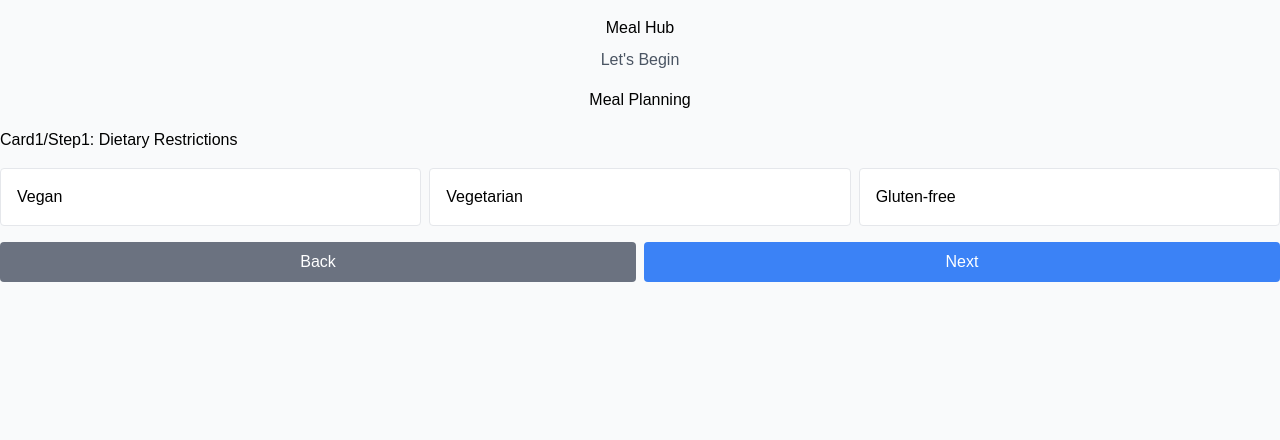
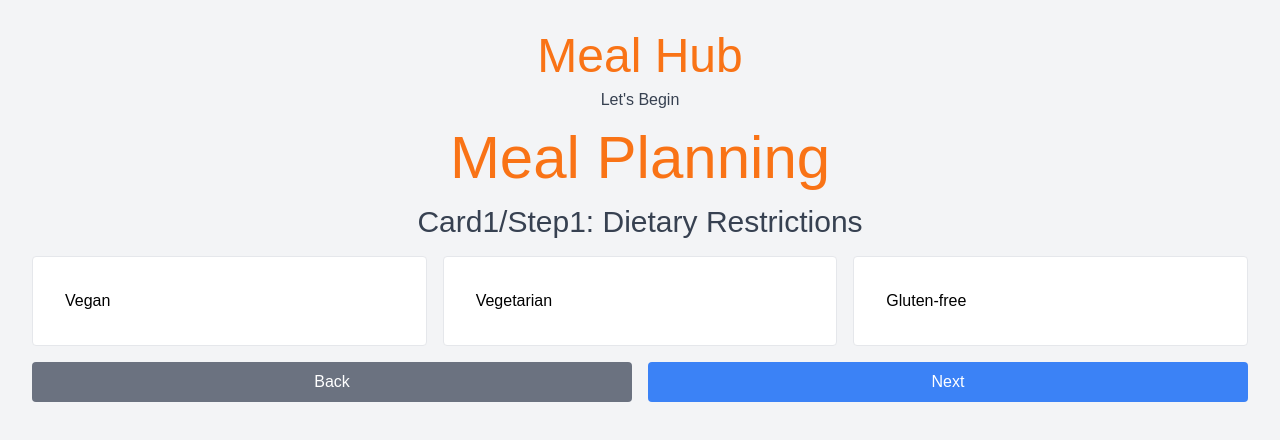
Before and after one commit to AngelaVilladiego/MealHub, a React (Vite) app in the folder mealhub-ui/: page /dietraryRestrictions in a window 1280 px wide. Shown: the top 440 px of the page. Built offline with nearby package versions, Linux system fonts and the light colour scheme; a web font is replaced by a local one.

Commit message:
Made changes on Dietary Restrictions

```diff
--- a/mealhub-ui/src/components/PreferenceGroup/DietaryRestrictionList.jsx
+++ b/mealhub-ui/src/components/PreferenceGroup/DietaryRestrictionList.jsx
@@ -1,8 +1,8 @@
 import React, { useState } from "react";
-import "tailwindcss/tailwind.css"; // Import Tailwind CSS directly
+import "tailwindcss/tailwind.css";
 
 const DietaryRestrictionList = () => {
-  const [step, setStep] = useState(1);
+  const [step, setStep] = useState(0);
   const [selectedOptions, setSelectedOptions] = useState([]);
 
   const steps = [
@@ -21,12 +21,21 @@ const DietaryRestrictionList = () => {
   ];
 
   const handleNext = () => {
-    setStep(step + 1);
-    // You can add logic here to handle saving the selected options based on the step.
+    setStep((prevStep) => prevStep + 1);
+
+    // Store the selected options for the current step
+    // Assuming you want to keep a record of selected options for each step
+    const selectedOptionsForStep = {
+      step,
+      options: selectedOptions,
+    };
+
+    // You can use or store selectedOptionsForStep as needed
+    console.log(selectedOptionsForStep);
   };
 
   const handleBack = () => {
-    setStep(step - 1);
+    setStep((prevStep) => prevStep - 1);
   };
 
   const handleOptionChange = (option) => {
@@ -38,19 +47,21 @@ const DietaryRestrictionList = () => {
   };
 
   return (
-    <div className="mt-4">
-      <h3 className="text-center">Meal Hub</h3>
-      <p className="text-center mt-2 text-gray-600">Let's Begin</p>
-      <h4 className="text-center mt-4">Meal Planning</h4>
+    <div className="min-h-screen bg-gray-100 p-8">
+      <h3 className="text-center text-orange-500 text-5xl">Meal Hub</h3>
+      <p className="text-center text-gray-700 text-base mt-2">Let's Begin</p>
+      <h4 className="text-center text-orange-500 text-6xl mt-4">Meal Planning</h4>
 
       <div className="mt-4">
-        <h5>{`Card${step}/Step${step}: ${steps[step - 1].title}`}</h5>
+        {step < steps.length && (
+          <div>
+            <h5 className="text-center text-gray-700 text-3xl">{`Card${step + 1}/Step${step + 1}: ${steps[step].title}`}</h5>
 
-        <div className="mt-4 grid gap-2 grid-cols-1 md:grid-cols-2 lg:grid-cols-3">
-          {steps[step - 1].options.map((option, index) => (
+            <div className="mt-4 grid gap-4 grid-cols-1 md:grid-cols-2 lg:grid-cols-3">
+              {steps[step].options.map((option, index) => (
                 <label
                   key={index}
-              className={`block p-4 border rounded cursor-pointer transition-all ${
+                  className={`block p-8 border rounded cursor-pointer transition-all ${
                     selectedOptions.includes(option) ? "bg-blue-200" : "bg-white"
                   }`}
                 >
@@ -64,10 +75,12 @@ const DietaryRestrictionList = () => {
                 </label>
               ))}
             </div>
+          </div>
+        )}
 
-        <div className="mt-4 grid gap-2 grid-cols-2">
+        <div className="mt-4 grid gap-4 grid-cols-2">
           <button
-            disabled={step === 1}
+            disabled={step === 0}
             onClick={handleBack}
             className="bg-gray-500 hover:bg-gray-600 text-white py-2 px-4 rounded"
           >
@@ -75,7 +88,7 @@ const DietaryRestrictionList = () => {
           </button>
           <button
             onClick={handleNext}
-            disabled={step === steps.length}
+            disabled={step === steps.length - 1}
             className="bg-blue-500 hover:bg-blue-600 text-white py-2 px-4 rounded"
           >
             Next
```
Lines whose indentation alone changed are shown as unchanged.
